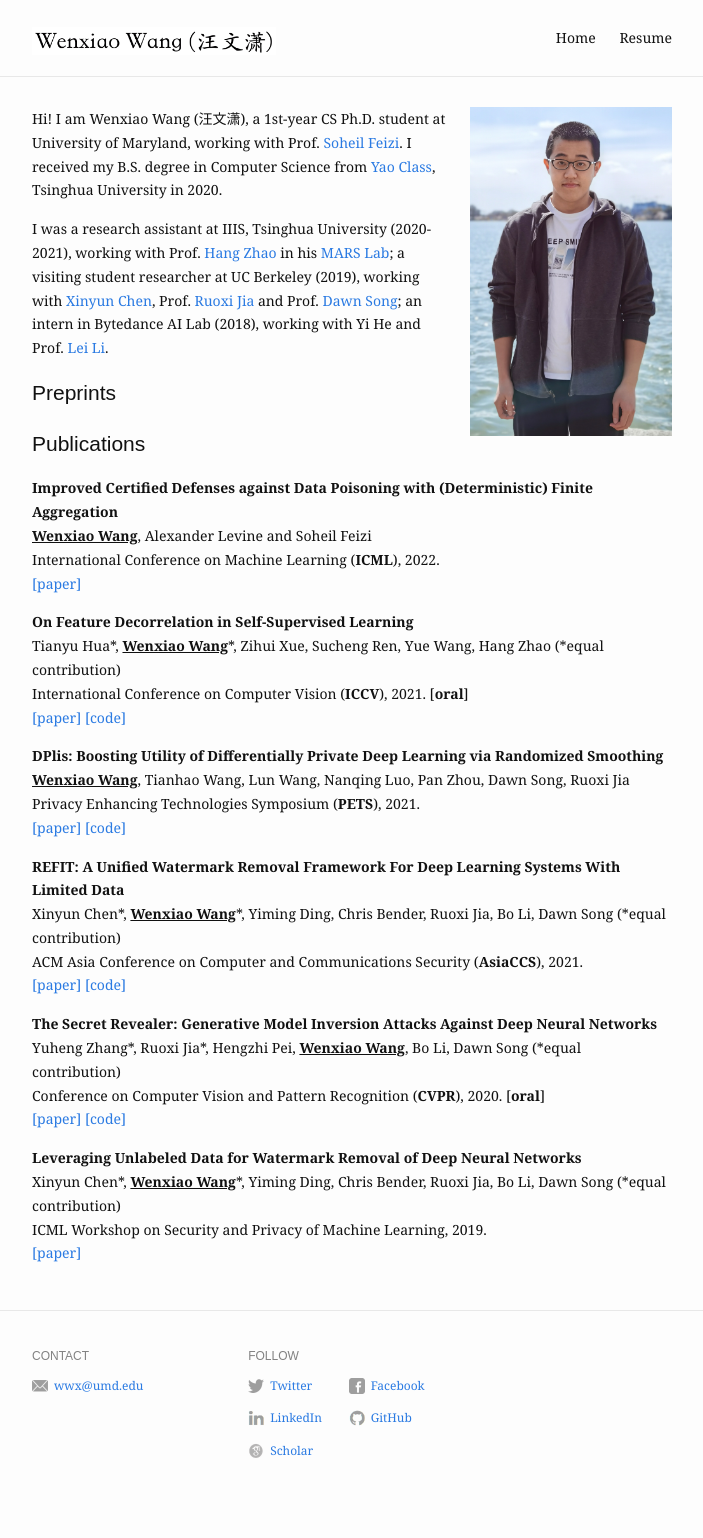
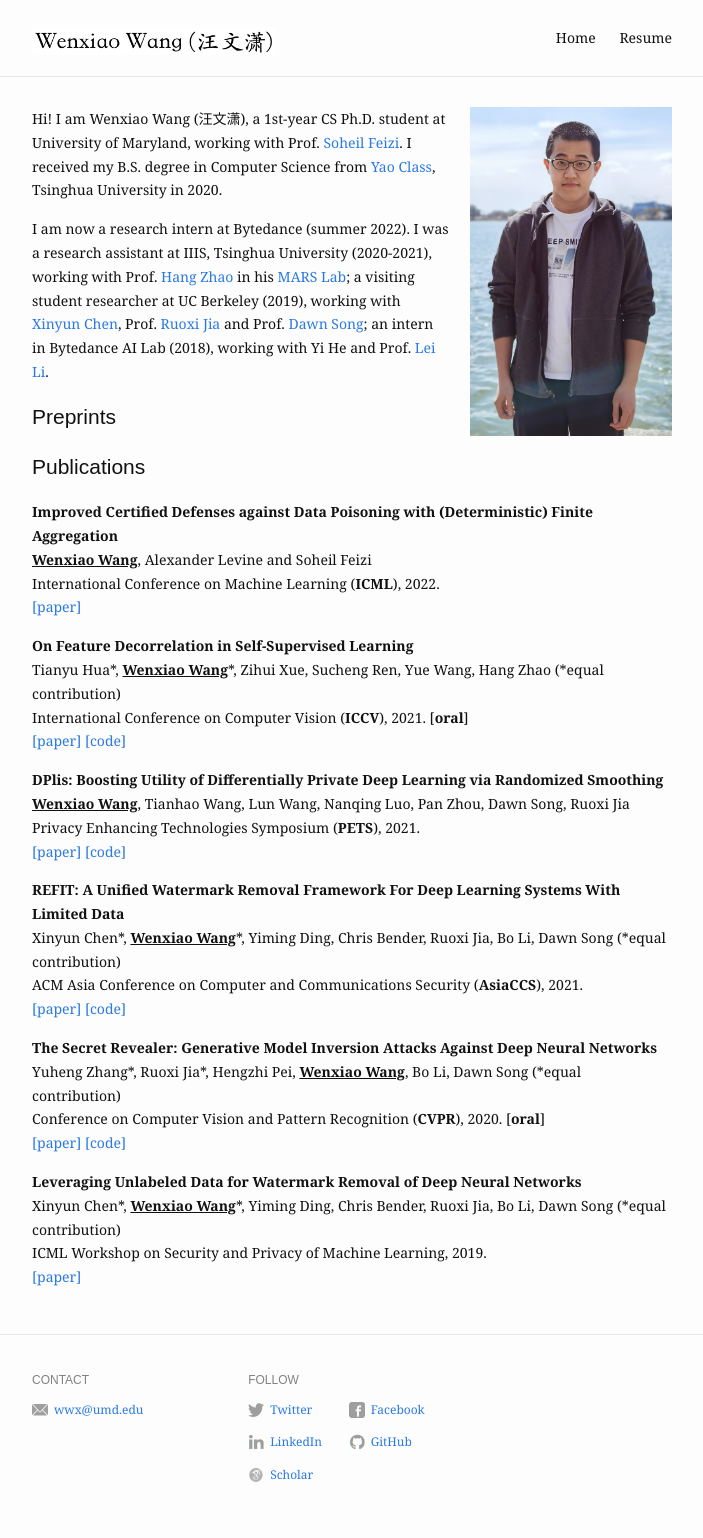
Before and after one commit to wangwenxiao/wangwenxiao.github.io, a Jekyll site: the page built from index.md, in a window 1280 px wide. Shown: the whole page, without its empty margins (288-991 px from the left). Built offline with Jekyll 4.4.1, drawn with Linux system fonts in a browser that asks for light colours; before the commit the page ends 1514 px from its top, so only the background shows below that.

Commit message:
Update index.md

```diff
--- a/index.md
+++ b/index.md
@@ -8,6 +8,7 @@ profile_picture:
 
 Hi! I am Wenxiao Wang (汪文潇), a 1st-year CS Ph.D. student at University of Maryland, working with Prof. [Soheil Feizi](https://www.cs.umd.edu/~sfeizi/). I received my B.S. degree in Computer Science from [Yao Class](https://iiis.tsinghua.edu.cn/en/yaoclass/), Tsinghua University in 2020.
 
+I am now a research intern at Bytedance (summer 2022).
 I was a research assistant at IIIS, Tsinghua University (2020-2021), working with Prof. [Hang Zhao](https://hangzhaomit.github.io) in his [MARS Lab](http://group.iiis.tsinghua.edu.cn/~marslab/#/); a visiting student researcher at UC Berkeley (2019), working with [Xinyun Chen](https://jungyhuk.github.io), Prof. [Ruoxi Jia](https://ruoxijia.info) and Prof. [Dawn Song](https://people.eecs.berkeley.edu/~dawnsong/); an intern in Bytedance AI Lab (2018), working with Yi He and Prof. [Lei Li](https://sites.cs.ucsb.edu/~lilei/).
 
 ## Preprints
```
